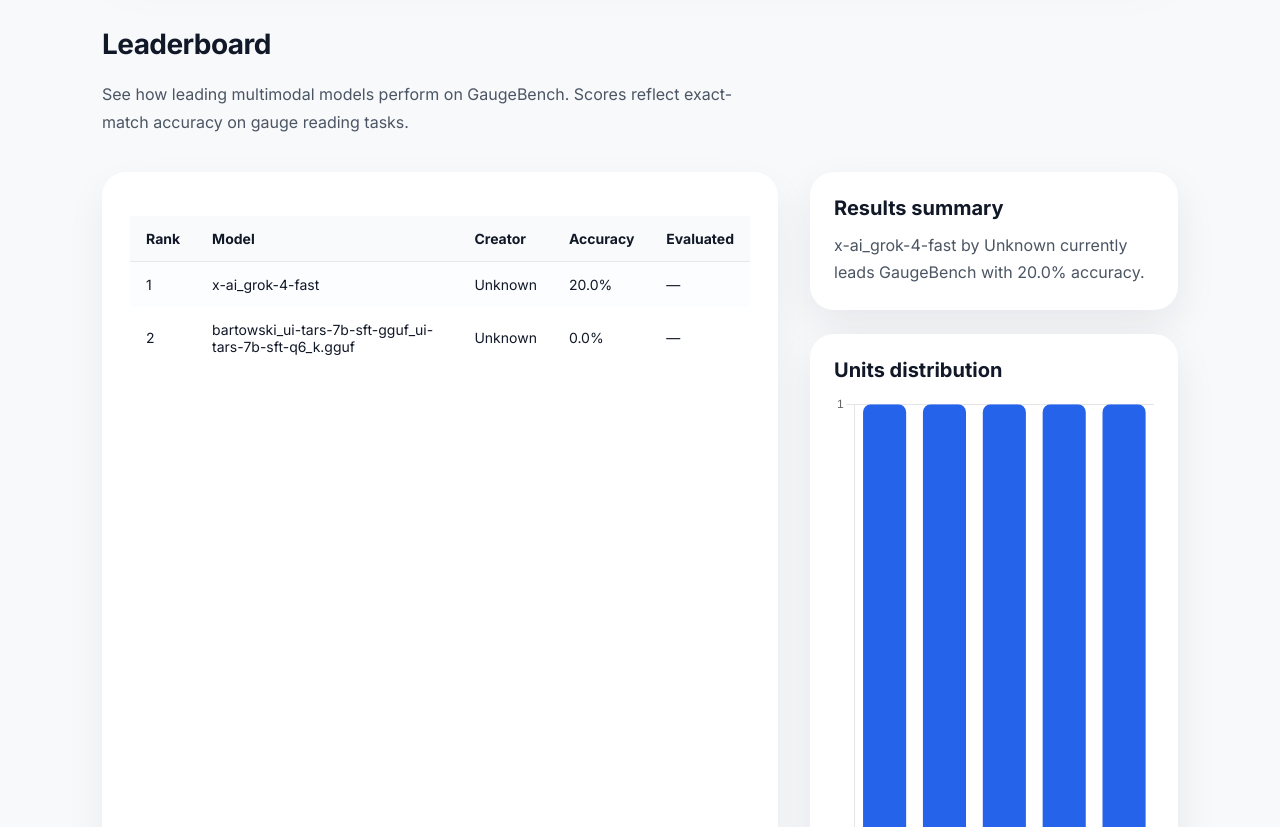
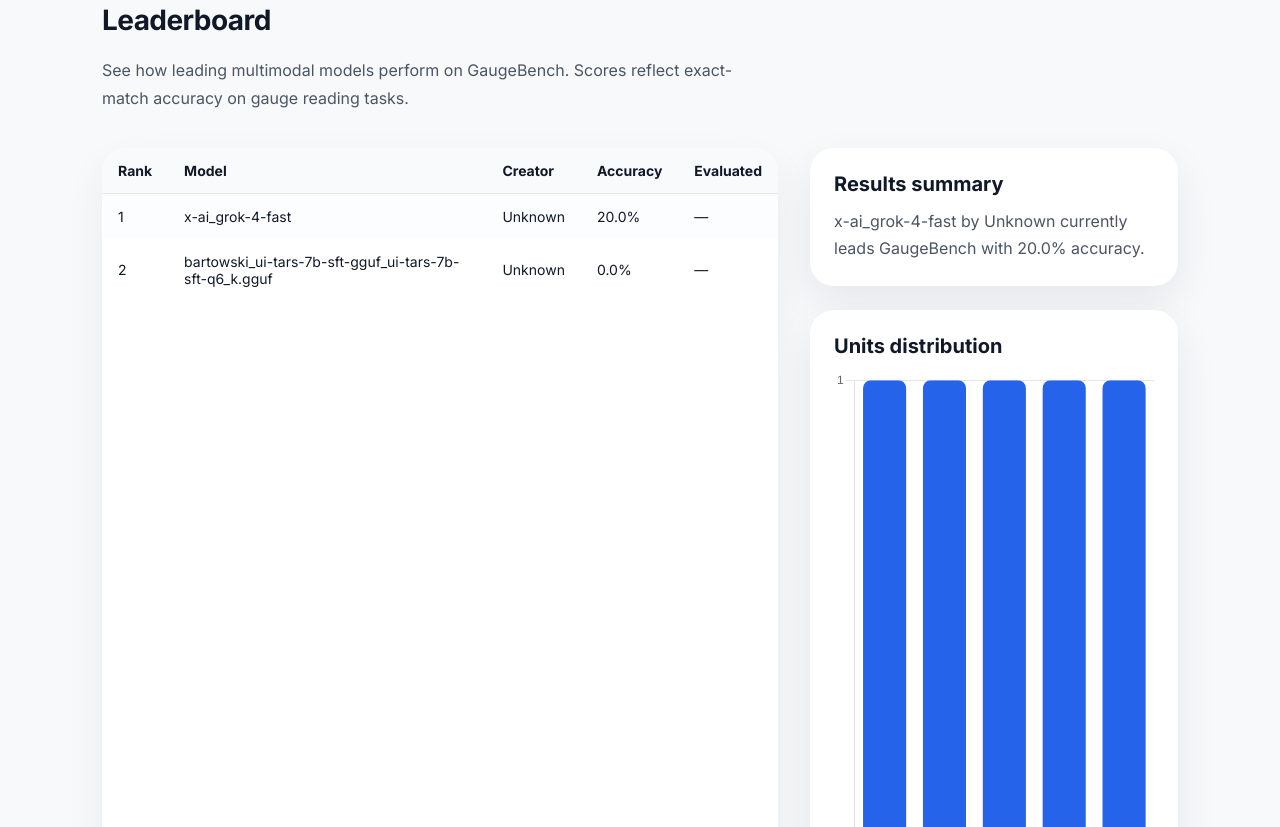
Before and after one commit to ronneldavis/gaugebench, a website: page index.html in a window 1280 px wide. Shown: the part 733-1560 px from the top of the page. Drawn offline with nearby package versions, Linux system fonts and the light colour scheme.

Commit message:
Updates to index.html

```diff
--- a/index.html
+++ b/index.html
@@ -32,7 +32,7 @@
         }
 
         header {
-            padding: 24px 0 48px;
+            padding: 24px 0 24px;
             background: #fdfdfd;
             border-bottom: 1px solid #f1f3f5;
             position: sticky;
@@ -186,19 +186,20 @@
         .card {
             background: #ffffff;
             border-radius: 24px;
-            padding: 28px;
             box-shadow: 0 16px 40px rgba(15, 23, 42, 0.06);
         }
 
         table {
             width: 100%;
             border-collapse: collapse;
-            margin-top: 16px;
+            border-radius: 24px;
+            overflow: hidden;
         }
 
         thead {
             background: #f9fafb;
             border-bottom: 1px solid #e5e7eb;
+            border-radius: 24px;
         }
 
         th,
```
